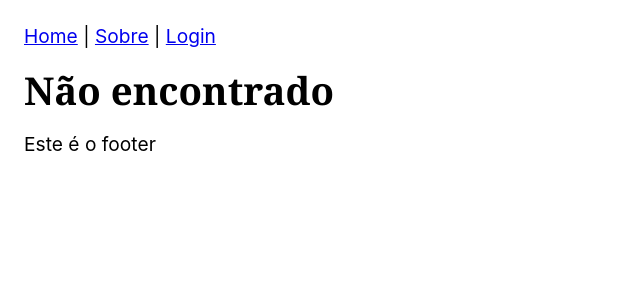
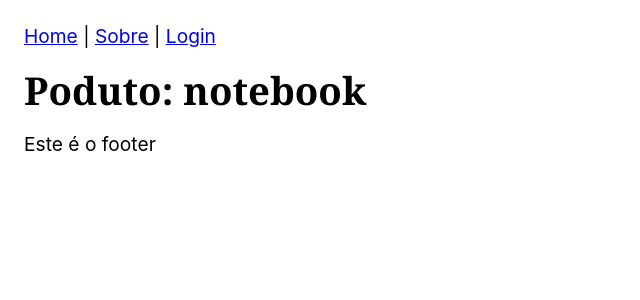
Before and after one commit to barbosadiego/react, a React (Create React App) app: page /produto/notebook in a window 1280 px wide. Shown: the top 300 px of the page, without its empty margins (0-640 px from the left). Built offline with nearby package versions, Linux system fonts and the light colour scheme.

Commit message:
use-parans

```diff
--- a/src/App.jsx
+++ b/src/App.jsx
@@ -1,4 +1,4 @@
-import './App.css'
+import './App.css';
 import { BrowserRouter, Routes, Route } from 'react-router-dom';
 import React from 'react';
 import Footer from './Footer';
@@ -7,6 +7,7 @@ import Home from './Home';
 import Sobre from './Sobre';
 import Login from './Login';
 import NaoEncontrada from './NaoEncontrada';
+import Produto from './Produto';
 
 const App = (props) => {
   return (
@@ -15,8 +16,9 @@ const App = (props) => {
       <Routes>
         <Route path="/" element={<Home />} />
         <Route path="sobre" element={<Sobre />} />
-        <Route path='login' element={<Login />} />
-        <Route path='*' element={<NaoEncontrada />} />
+        <Route path="login" element={<Login />} />
+        <Route path="*" element={<NaoEncontrada />} />
+        <Route path="produto/:id" element={<Produto />}></Route>
       </Routes>
       <Footer />
     </BrowserRouter>
--- a/src/Header.jsx
+++ b/src/Header.jsx
@@ -1,8 +1,14 @@
 import React from 'react';
-import { NavLink } from 'react-router-dom';
+import { NavLink, useLocation } from 'react-router-dom';
 import './Header.css';
 
 const Header = (props) => {
+  const location = useLocation()
+
+  React.useEffect(()=>{
+    console.log('mudou a rota')
+  }, [location])
+
   return (
     <nav>
       <NavLink to="/" end>
--- a/src/Home.jsx
+++ b/src/Home.jsx
@@ -1,12 +1,20 @@
-import React from 'react'
+import React from 'react';
+import { Link } from 'react-router-dom';
 
 const Home = (props) => {
   return (
     <div>
       <h1>Home</h1>
-      <p>Lorem ipsum dolor sit amet, consectetur adipisicing elit. Sapiente inventore, optio voluptate ex eum quibusdam explicabo dolore maxime. Temporibus a praesentium ullam nihil enim totam qui ipsum provident, quam voluptate.</p>
+      <p>
+        Lorem ipsum dolor sit amet, consectetur adipisicing elit. Sapiente
+        inventore, optio voluptate ex eum quibusdam explicabo dolore maxime.
+        Temporibus a praesentium ullam nihil enim totam qui ipsum provident,
+        quam voluptate.
+      </p>
+      <Link to="produto/notebook">Notebook</Link> |
+      {' '}<Link to="produto/smartphone">Smartphone</Link>
     </div>
-  )
-}
+  );
+};
 
-export default Home
+export default Home;
--- /dev/null
+++ b/src/Produto.jsx
@@ -0,0 +1,16 @@
+import React from 'react'
+import { useLocation, useParams } from 'react-router-dom'
+
+const Produto = (props) => {
+  const parans = useParams()
+  const location = useLocation()
+
+  console.log(location)
+  return (
+    <div>
+      <h1>Poduto: {parans.id}</h1>
+    </div>
+  )
+}
+
+export default Produto
```
